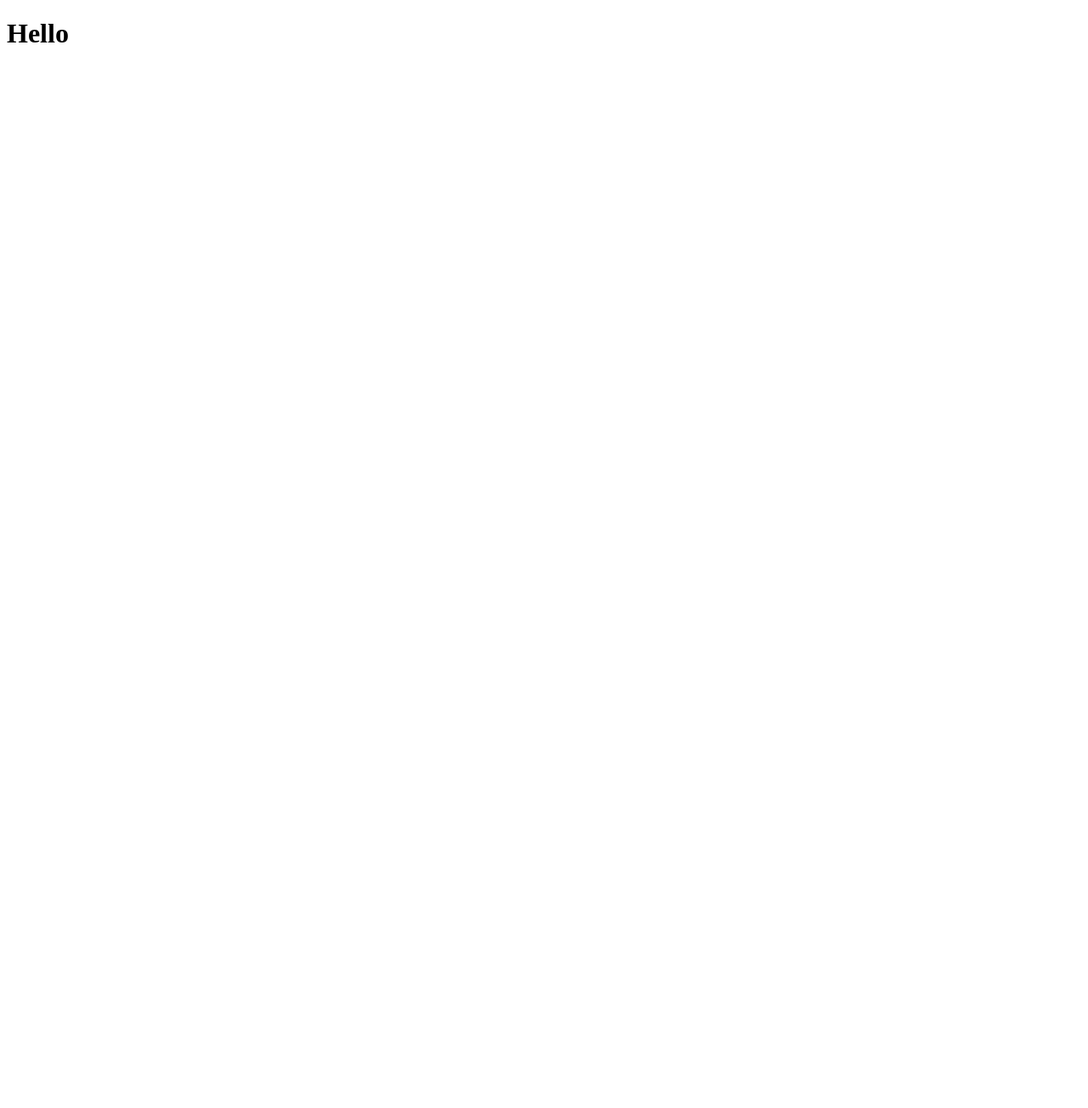
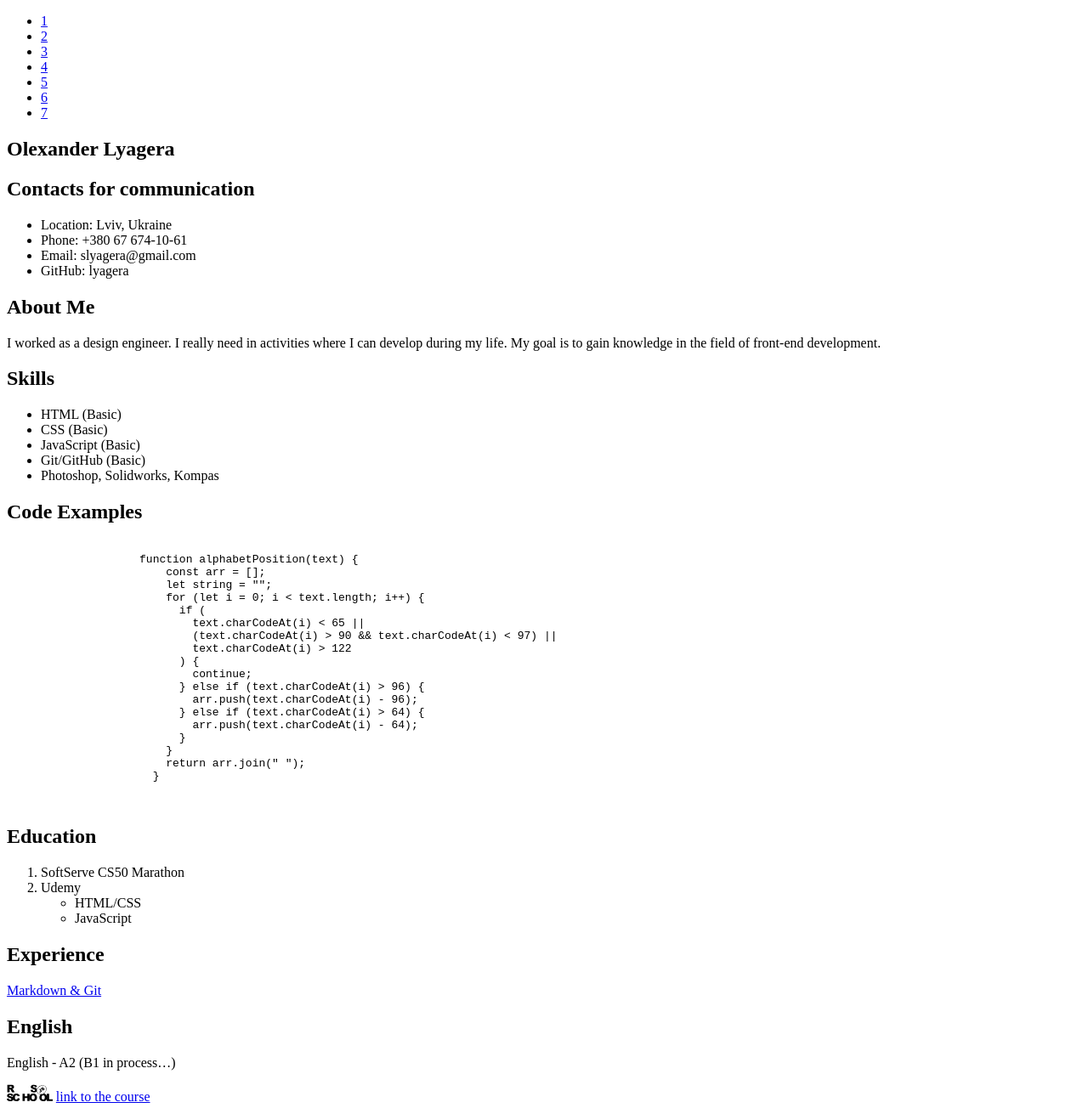
Before and after one commit to lyagera/rsschool-cv, a plain HTML site: page index.html in a window 1280 px wide. Shown: the whole page at 85% size. Before the commit the page ends 800 px from the top, so only its background shows below. Drawn offline with Linux system fonts and the light colour scheme.

Commit message:
feat: add basic html

```diff
--- a/index.html
+++ b/index.html
@@ -10,7 +10,110 @@
 </head>
 
 <body>
-    <h1>Hello</h1>
+
+    <header class="header">
+        <ul>
+            <li>
+                <a href="#contact">1</a>
+            </li>
+            <li>
+                <a href="#about">2</a>
+            </li>
+            <li>
+                <a href="#skills">3</a>
+            </li>
+            <li>
+                <a href="#code">4</a>
+            </li>
+            <li>
+                <a href="#education">5</a>
+            </li>
+            <li>
+                <a href="#experience">6</a>
+            </li>
+            <li>
+                <a href="#english">7</a>
+            </li>
+        </ul>
+    </header>
+    <main>
+        <section>
+            <h1>Olexander Lyagera</h1>
+        </section>
+        <section id="contact">
+            <h2> Contacts for communication</h2>
+            <ul>
+                <li>Location: Lviv, Ukraine</li>
+                <li>Phone: +380 67 674-10-61</li>
+                <li>Email: slyagera@gmail.com</li>
+                <li>GitHub: lyagera</li>
+            </ul>
+        </section>
+        <section id="about">
+            <h2>About Me</h2>
+            <p>I worked as a design engineer. I really need in activities where I can develop during my life. My goal is
+                to gain knowledge in the field of front-end development.</p>
+        </section>
+        <section id="skills">
+            <h2>Skills</h2>
+            <ul>
+                <li>HTML (Basic)</li>
+                <li>CSS (Basic)</li>
+                <li>JavaScript (Basic)</li>
+                <li>Git/GitHub (Basic)</li>
+                <li>Photoshop, Solidworks, Kompas</li>
+            </ul>
+        </section>
+        <section id="code">
+
+            <h2>Code Examples</h2>
+            <pre>
+                <code>
+                    function alphabetPosition(text) {
+                        const arr = [];
+                        let string = "";
+                        for (let i = 0; i < text.length; i++) {
+                          if (
+                            text.charCodeAt(i) < 65 ||
+                            (text.charCodeAt(i) > 90 && text.charCodeAt(i) < 97) ||
+                            text.charCodeAt(i) > 122
+                          ) {
+                            continue;
+                          } else if (text.charCodeAt(i) > 96) {
+                            arr.push(text.charCodeAt(i) - 96);
+                          } else if (text.charCodeAt(i) > 64) {
+                            arr.push(text.charCodeAt(i) - 64);
+                          }
+                        }
+                        return arr.join(" ");
+                      }
+                </code>
+            </pre>
+        </section>
+        <section id="education">
+            <h2>Education</h2>
+            <ol>
+                <li>SoftServe CS50 Marathon</li>
+                <li>Udemy <ul>
+                        <li>HTML/CSS</li>
+                        <li>JavaScript</li>
+                    </ul>
+                </li>
+            </ol>
+        </section>
+        <section id="experience">
+            <h2>Experience</h2>
+            <a href="https://lyagera.github.io/rsschool-cv/cv">Markdown & Git</a>
+        </section>
+        <section id="english">
+            <h2>English</h2>
+            <p>English - A2 (B1 in process…)</p>
+        </section>
+    </main>
+    <footer class="footer" id="footer">
+        <img src="asset/img/rs_school_js.svg" alt="Logo RS-School" height="20">
+        <a href="https://lyagera.github.io/rsschool-cv/">link to the course</a>
+    </footer>
 </body>
 
 </html>
```
